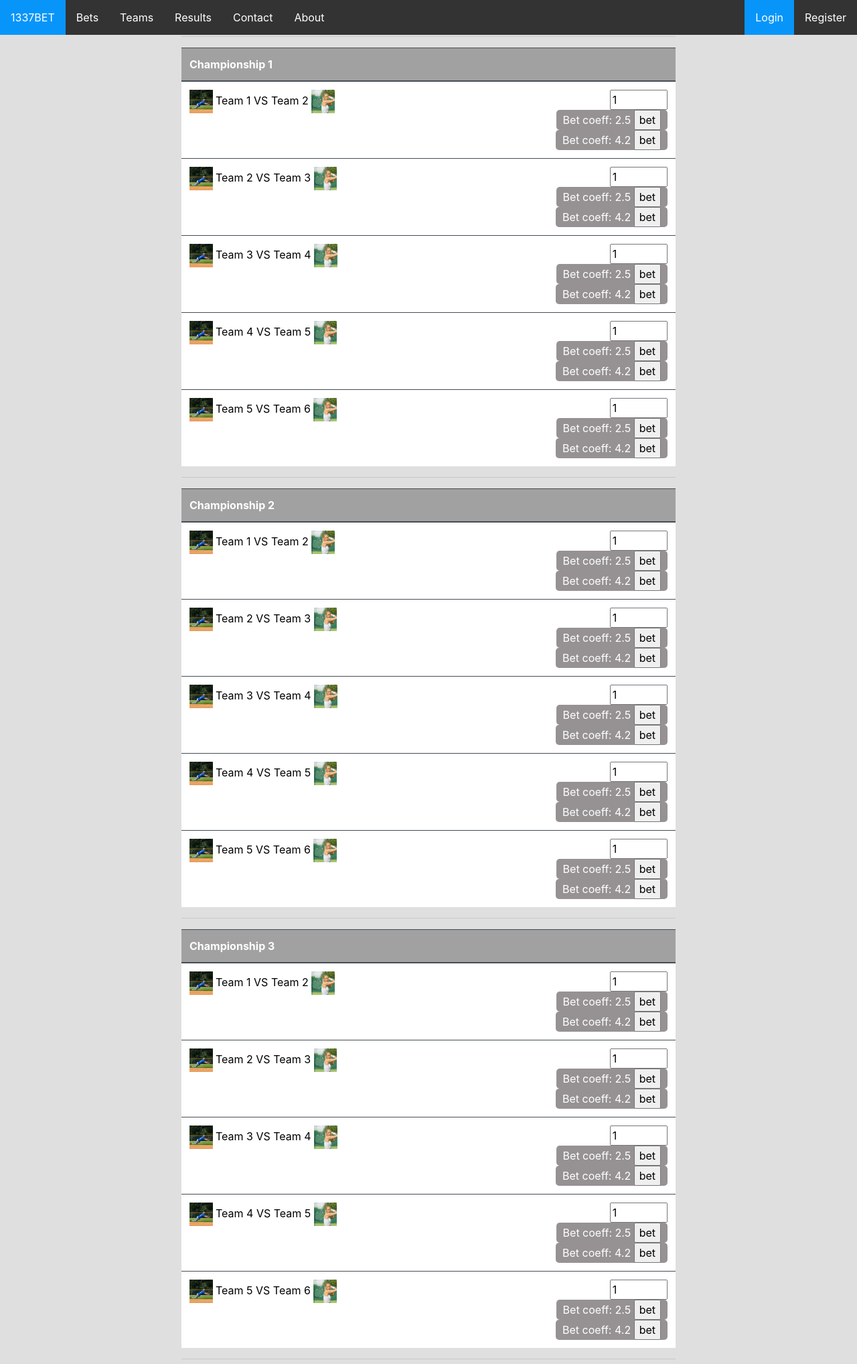
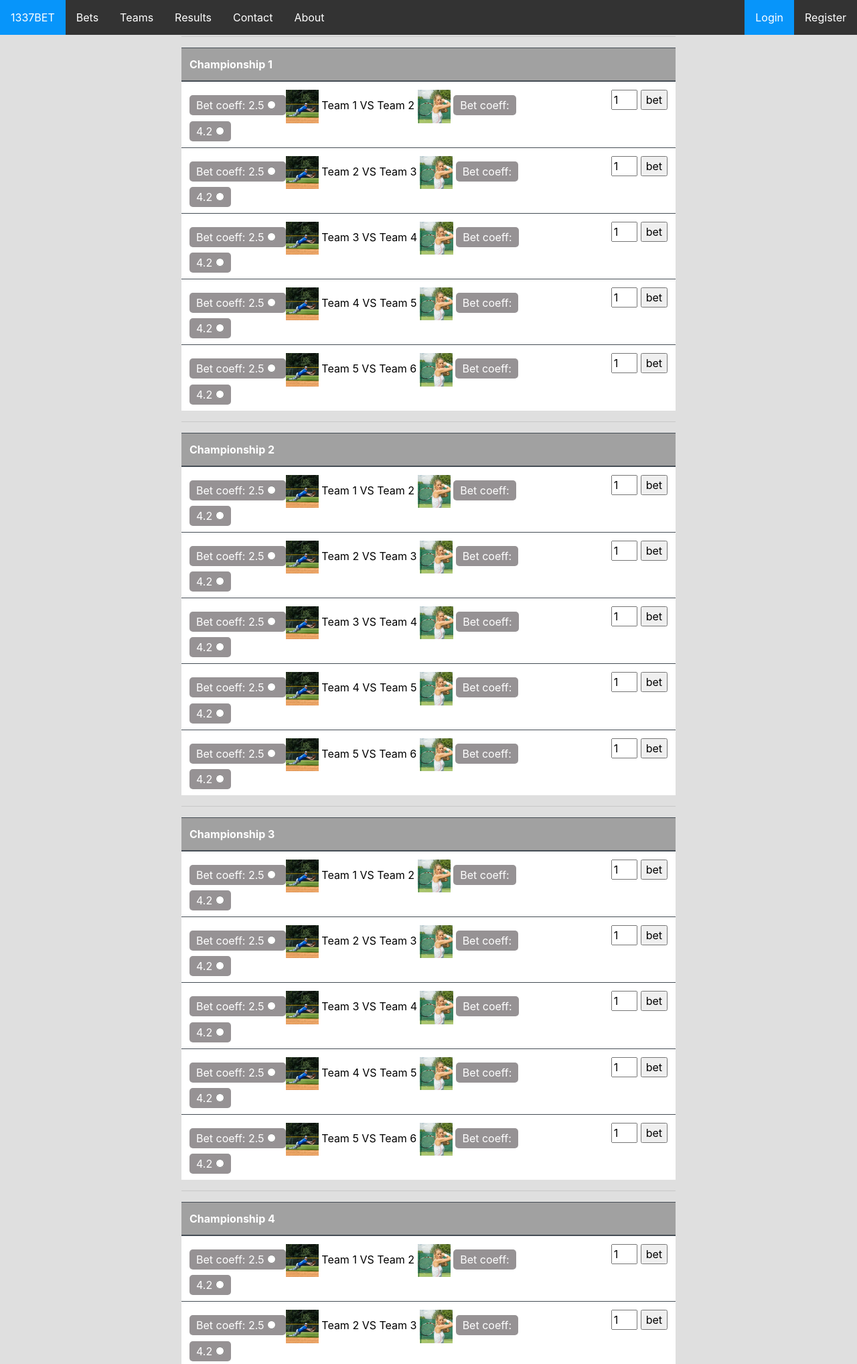
Before and after one commit to D00Movenok/TIMP-project, a Flask app: page /bets in a window 1280 px wide. Shown: the top 2036 px of the page at 67% size. Run offline with Flask 2, Linux system fonts and the light colour scheme; grey boxes labelled with a size stand in for pictures from a placeholder-image service; some libraries are stand-ins or nearby versions.

Commit message:
bets update

```diff
--- a/templates/bets.html
+++ b/templates/bets.html
@@ -13,23 +13,29 @@
     <table class="table table-dark">
         <thead>
             <tr>
-                <th style="width: 50%; background: rgb(161, 161, 161);">{{my_string}} {{n}}</th>
-                <th style="width: 70%; background: rgb(161, 161, 161);"></th>
+                <th style="width: 70%; background: rgb(161, 161, 161);">{{my_string}} {{n}}</th>
+                <th style="width: 50%; background: rgb(161, 161, 161);"></th>
             </tr>
         </thead>
         <tbody style="background: rgb(255, 255, 255); color:#000000;">
             {% for n in team_list %}
             <tr>
-                <td><img style="display: inline; width: 10%; height: auto;" src="../static/images/blog-element-1-94x94.jpg"><div style="display: inline;"> Team {{n}} VS Team {{n+1}} </div><img style="display: inline; width: 10%; height: auto;" src="../static/images/blog-element-2-94x94.jpg"></td>
-                <td style = "text-align: right;">
-                    <input style="width:25%;" type="number" value=1>
-                    {% for n in coef_list %}
-                    <form method="POST" action="#" role="form">
-                        <div id="betln">Bet coeff: {{n}}
-                            <input type="button" value="bet">
+                <td style="width:fit-content">
+                    <form method="POST" action="#" role="form" style="display: inline;">
+                        <div id="betln">Bet coeff: {{coef_list[0]}}
+                            <input type="radio" name="rad" style="display: inline;" value="bet">
+                        </div>
+                    <img style="display: inline; width: 10%; height: auto;" src="../static/images/blog-element-1-94x94.jpg">
+                    <div style="display: inline;"> Team {{n}} VS Team {{n+1}} </div>
+                    <img style="display: inline; width: 10%; height: auto;" src="../static/images/blog-element-2-94x94.jpg">
+                        <div id="betln">Bet coeff: {{coef_list[1]}}
+                            <input type="radio" name="rad" style="display: inline;" value="bet">
                         </div>
                     </form>
-                    {% endfor %}
+                </td>
+                <td style = "text-align: right; width:10%;">
+                    <input style="width:20%;" type="number" value=1>
+                    <input type="button" name="rad" style="display: inline;" value="bet">
                 </td>
             </tr>
             {% endfor %}
--- a/templates/index.html
+++ b/templates/index.html
@@ -110,7 +110,10 @@
         </div>
         <div class="block">
             <div class="blue">
-                <h3 style="background:rgb(161, 161, 161);">{%block eventnam3%}Skirace Norway 2021{%endblock%}</h3>
+                <h3 style="background:rgb(161, 161, 161);">{%block eventnam3%}CTF Norway 2021{%endblock%}</h3>
+                <div class="container">
+                  <div></div>
+                </div>
             </div>
         </div>
     </div>
```
